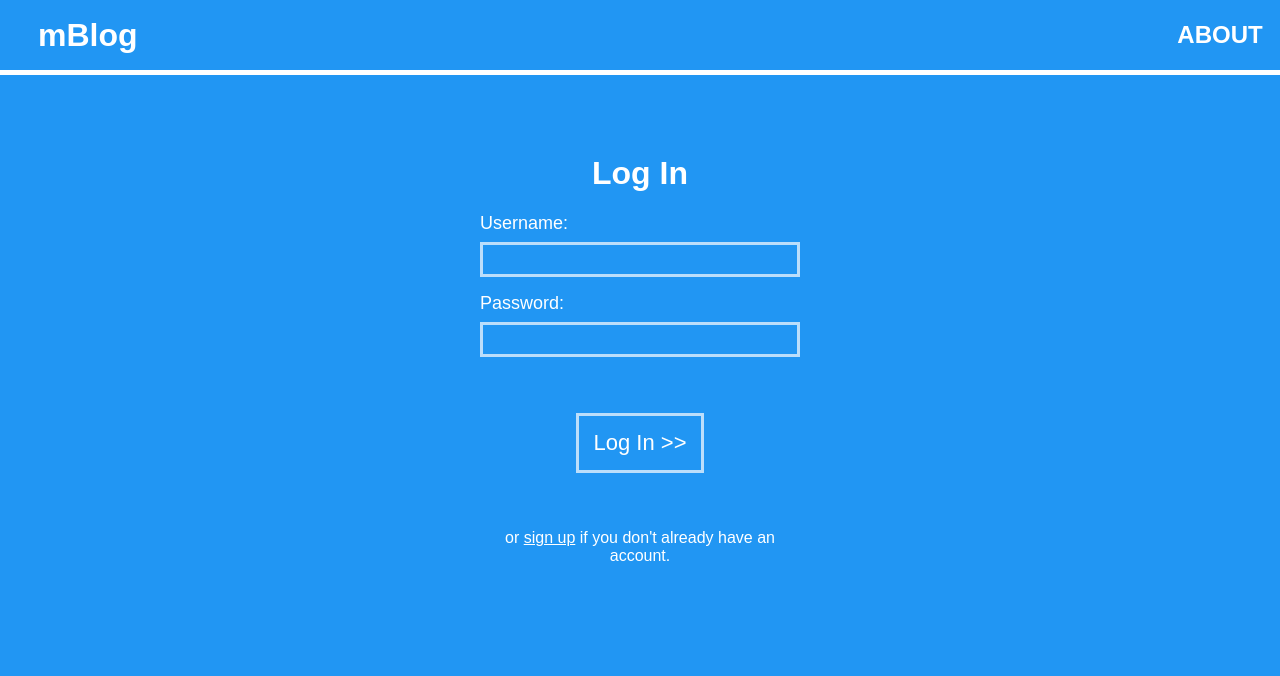
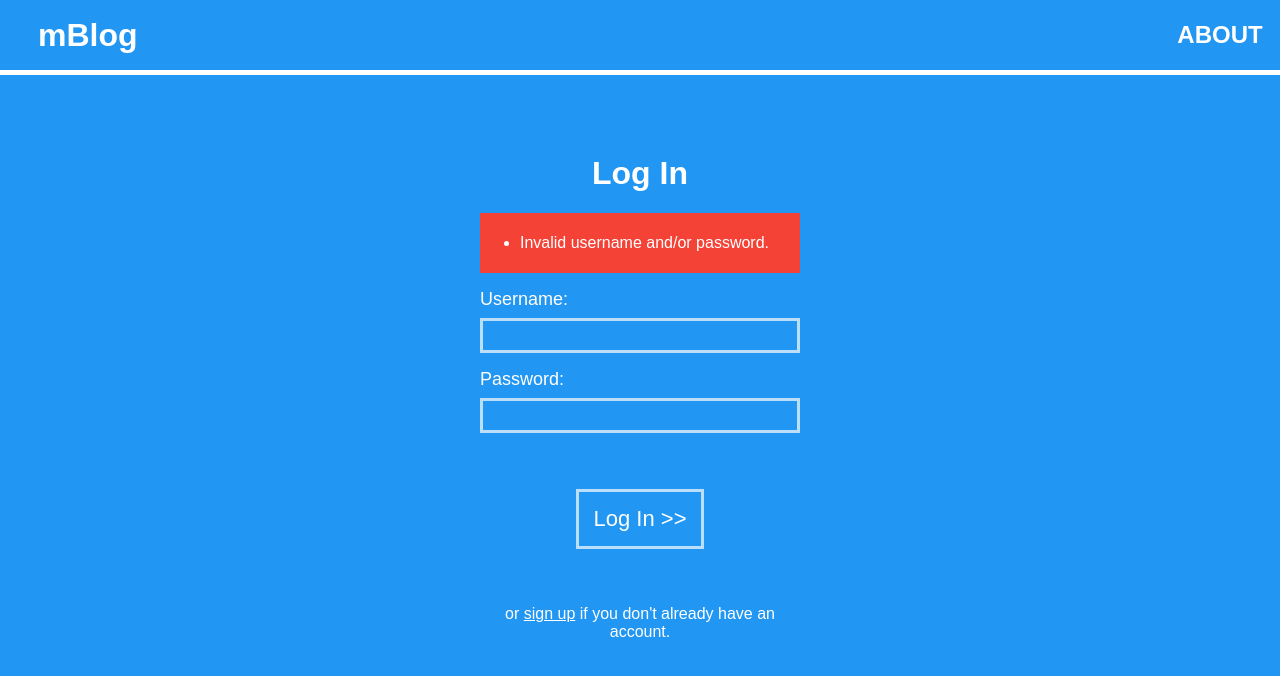
Before and after one commit to anchit1/mBlog, a Django app: page /login/ in a window 1280 px wide. Shown: the top 676 px of the page. Run offline with Django 3.2, Linux system fonts and the light colour scheme.

Commit message:
Add form validation and redirect to the login page.

```diff
--- a/blog/forms.py
+++ b/blog/forms.py
@@ -15,4 +15,3 @@ class UserLoginForm(forms.Form):
 
     username = forms.CharField(max_length=16)
     password = forms.CharField(max_length=64, widget=forms.PasswordInput)
-    remember_me = forms.CheckboxInput()
--- a/blog/templates/blog/login.html
+++ b/blog/templates/blog/login.html
@@ -12,6 +12,15 @@
                 </ul>
             </div>
         {% endif %}
+        {% if err_list %}
+        <div class="error-dialog">
+            <ul>
+            {% for error in err_list %}
+                <li>{{ error }}</li>
+            {% endfor %}
+            </ul>
+        </div>
+        {% endif %}
         {{ form.as_p }}
         <button type="submit" class="submit-btn">Log In >></button>
         <p style="text-align: center; color: white;">or <a id="f-link" href="{% url 'signup' %}">sign up</a> if you don't already have an account. </p>
--- a/blog/views.py
+++ b/blog/views.py
@@ -50,9 +50,23 @@ def signup(request):
 def login(request):
     form = UserLoginForm()
     msg = get_messages(request)
-    context = {'title_main': title_main, 'title_sub': 'Log In', 'form': form, 'messages': msg}
+    err_list = []
+    if request.method == 'POST' and User.objects.filter(username=request.POST['username']).exists():
+        user = User.objects.get(username=request.POST['username'])
+        if check_password(request.POST['password'], user.password_hash):
+            return redirect('feed')
+        else:
+            err_list.append('Invalid username and/or password.')
+    else:
+        err_list.append('Invalid username and/or password.')
+
+    context = {'title_main': title_main, 'title_sub': 'Log In', 'form': form, 'messages': msg, 'err_list': err_list}
     return render(request, 'blog/login.html', context)
 
 
 def about(request):
     return HttpResponse("This is the about page.")
+
+
+def feed(request):
+    return HttpResponse("This is the user feed.")
--- a/micro_blog/urls.py
+++ b/micro_blog/urls.py
@@ -25,6 +25,7 @@ urlpatterns = [
     url(r'^signup/', views.signup, name='signup'),
     url(r'^login/', views.login, name='login'),
     url(r'^about/', views.about, name='about'),
+    url(r'^feed/', views.feed, name='feed')
 ]
 
 urlpatterns += static(settings.STATIC_URL, document_root=settings.STATIC_ROOT)
```
Also changed, not shown: db.sqlite3.
